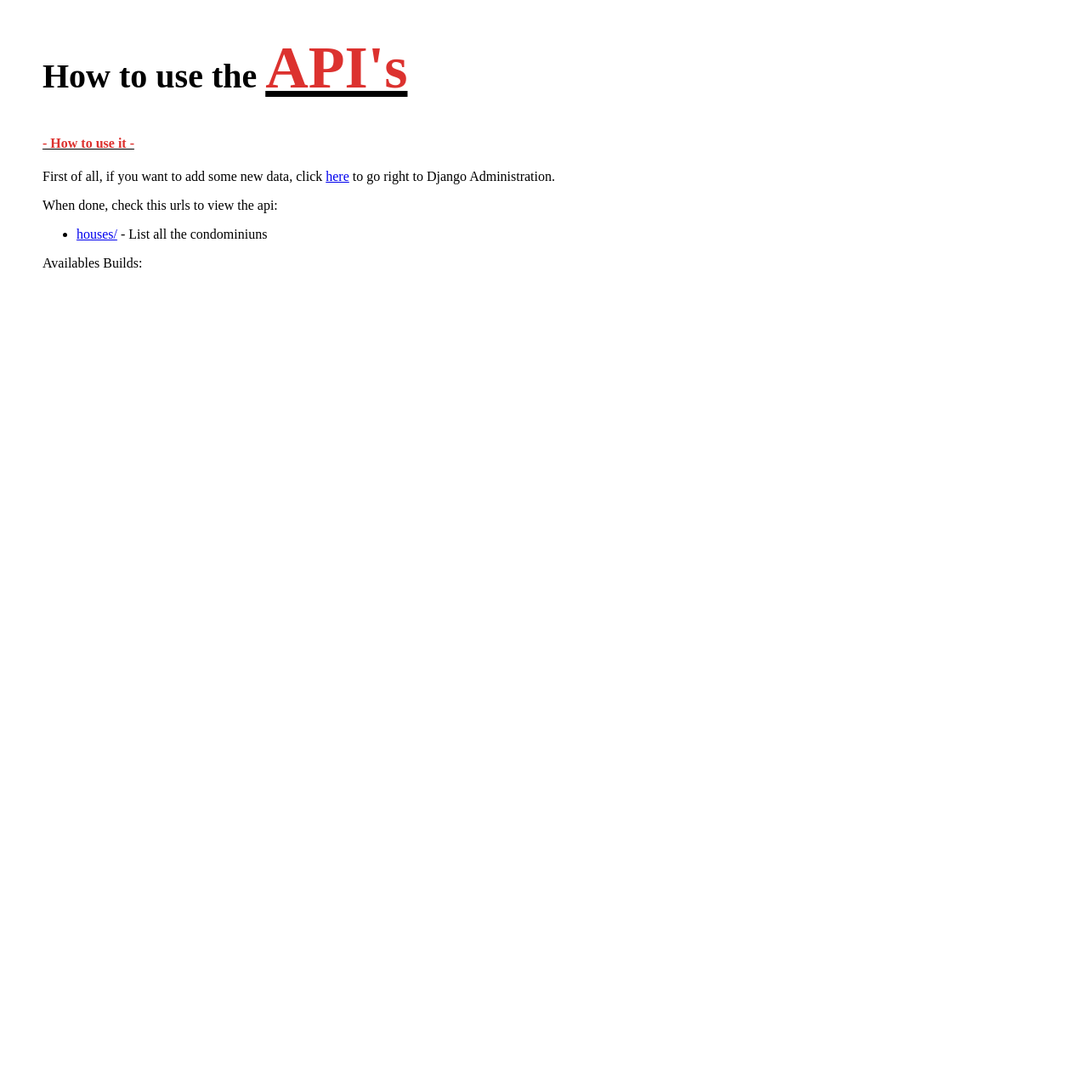
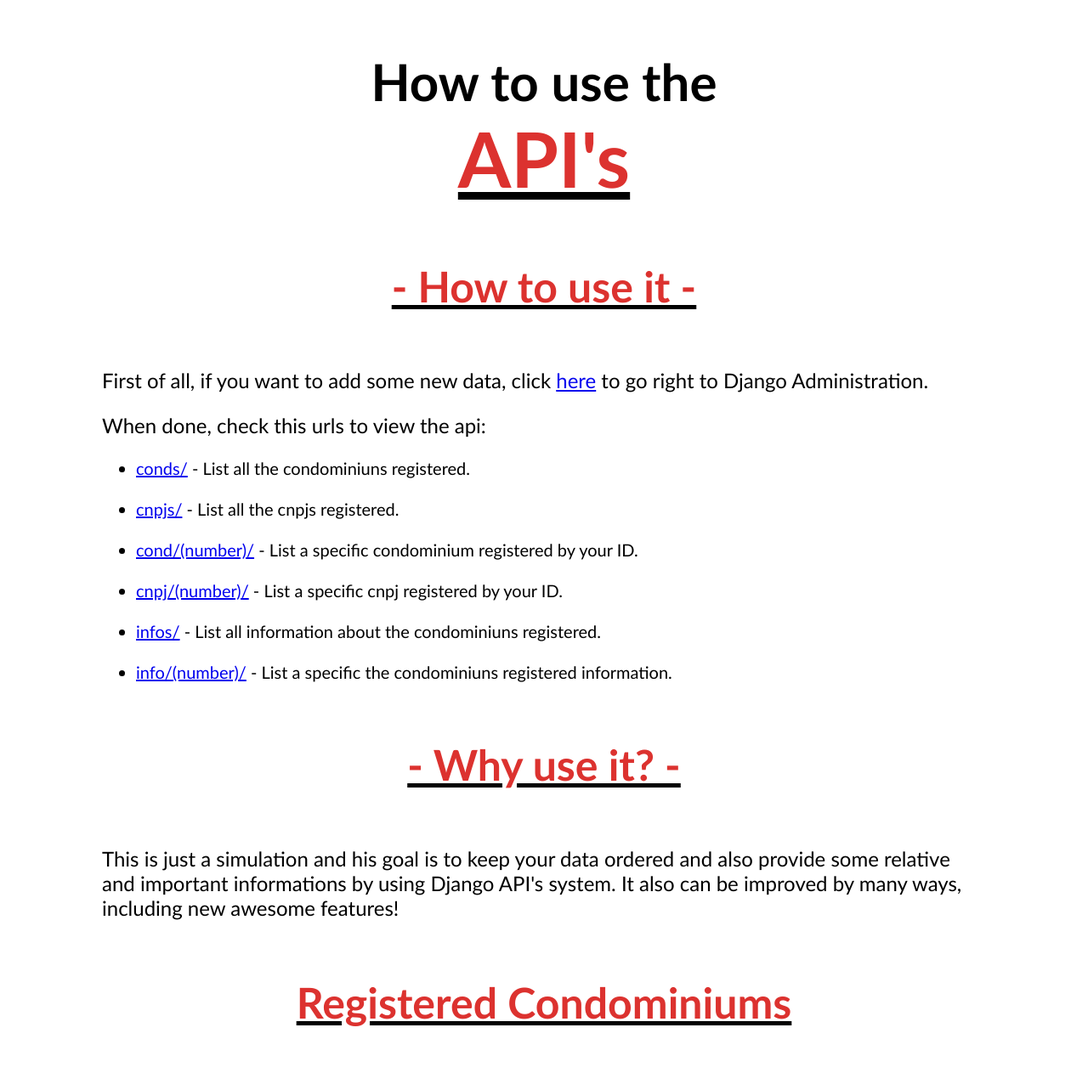
Before and after one commit to BraceroInSabot/Condominium-CRUD-API-Project, a Django app: page / in a window 1280 px wide. Shown: the whole page at 85% size. Before the commit the page ends 315 px from the top, so only its background shows below. Run offline with Django 3.2, Linux system fonts and the light colour scheme; data that the repository does not hold is empty.

Commit message:
style: Frontend has been finished and now it is responsive (Cellphone, Ipads and PCs)

```diff
--- a/core/static/css/index/index.css
+++ b/core/static/css/index/index.css
@@ -2,6 +2,8 @@
 {
     body {
         margin: 0px 50px 0px 50px;
+        font-family: 'Gill Sans', 'Gill Sans MT', Calibri, 'Trebuchet MS', sans-serif;
+        background-color: #FFF;
     }
 
     h3 {
@@ -19,3 +21,75 @@
         text-decoration: underline #000;
     }
 }
+
+@media (min-width: 810px)
+{
+    body {
+        margin: 0px 80px 0px 80px;
+        font-family: 'Gill Sans', 'Gill Sans MT', Calibri, 'Trebuchet MS', sans-serif;
+        background-color: #FFF;
+    }
+
+    h3 {
+        font-size: 60px;
+        text-align: center;
+    }
+
+    p {
+        font-size: 24px;
+    }
+
+    ul {
+        font-size: 20px;
+    }
+
+    #api {
+        font-size: 90px;
+        color: #dc322f;
+        text-decoration: underline #000;
+    }
+
+    .title {
+        font-size: 50px;
+        color: #dc322f;
+        text-decoration: underline #000;
+    }
+}
+
+@media (min-width: 1080px)
+{
+    body {
+        margin: 0px 120px 0px 120px;
+        font-family: 'Gill Sans', 'Gill Sans MT', Calibri, 'Trebuchet MS', sans-serif;
+        background-color: #FFF;
+    }
+
+    h3 {
+        font-size: 60px;
+        text-align: center;
+    }
+
+    h4 {
+        text-align: center;
+    }
+
+    p {
+        font-size: 24px;
+    }
+
+    ul {
+        font-size: 20px;
+    }
+
+    #api {
+        font-size: 90px;
+        color: #dc322f;
+        text-decoration: underline #000;
+    }
+
+    .title {
+        font-size: 50px;
+        color: #dc322f;
+        text-decoration: underline #000;
+    }
+}
--- a/templates/index.html
+++ b/templates/index.html
@@ -6,19 +6,44 @@
         <link rel="stylesheet" href="{% static 'css/index/index.css' %}">
     </head>
     <body>
-        <h3>How to use the <a id="api">API's</a></h3>
+        <h3>
+            How to use the
+            <br>
+            <a id="api">API's</a>
+        </h3>
 
+        <main>
             <h4 class="title" >- How to use it -</h4>
             <p>First of all, if you want to add some new data, click <a href="http://127.0.0.1:8000/admin/">here</a> to go right to Django Administration.</p>
             <p>When done, check this urls to view the api:</p>
             <ul>
-            <li><a href="http://127.0.0.1:8000/api/1.0/houses/">houses/</a> - List all the condominiuns </li>
+                <li><a href="http://127.0.0.1:8000/api/1.0/conds/">conds/</a> - List all the condominiuns registered.</li>
+                <br>
+                <li><a href="http://127.0.0.1:8000/api/1.0/cnpjs/">cnpjs/</a> - List all the cnpjs registered.</li>
+                <br>
+                <li><a href="http://127.0.0.1:8000/api/1.0/cond/2/">cond/(number)/</a> - List a specific condominium registered by your ID.</li>
+                <br>
+                <li><a href="http://127.0.0.1:8000/api/1.0/cnpj/2/">cnpj/(number)/</a> - List a specific cnpj registered by your ID.</li>
+                <br>
+                <li><a href="http://127.0.0.1:8000/api/1.0/infos/">infos/</a> - List all information about the condominiuns registered.</li>
+                <br>
+                <li><a href="http://127.0.0.1:8000/api/1.0/info/2/">info/(number)/</a> - List a specific the condominiuns registered information.</li>
             </ul>
-        <p>Availables Builds:</p>
+        </main>
+
+        <article>
+            <h4 class="title">- Why use it? -</h4>
+            <p>This is just a simulation and his goal is to keep your data ordered and also provide some relative and important informations by using Django API's system. It also can be improved by many ways, including new awesome features!</p>
+        </article>
+
+        <footer>
+            <h4 class="title" >Registered Condominiums</h4>
             <ul>
                 {% for f in name %}
                 <li><a href="http://127.0.0.1:8000/api/1.0/info/{{ f.id }}/">{{ f.name }}</a></li>
+                <br>
                 {% endfor %}
             </ul>
+        </footer>
     </body>
 </html>
```
Also changed, not shown: core/static/css/index/img/grid.jpg (added), 1 other file. Lines whose indentation alone changed are shown as unchanged.
